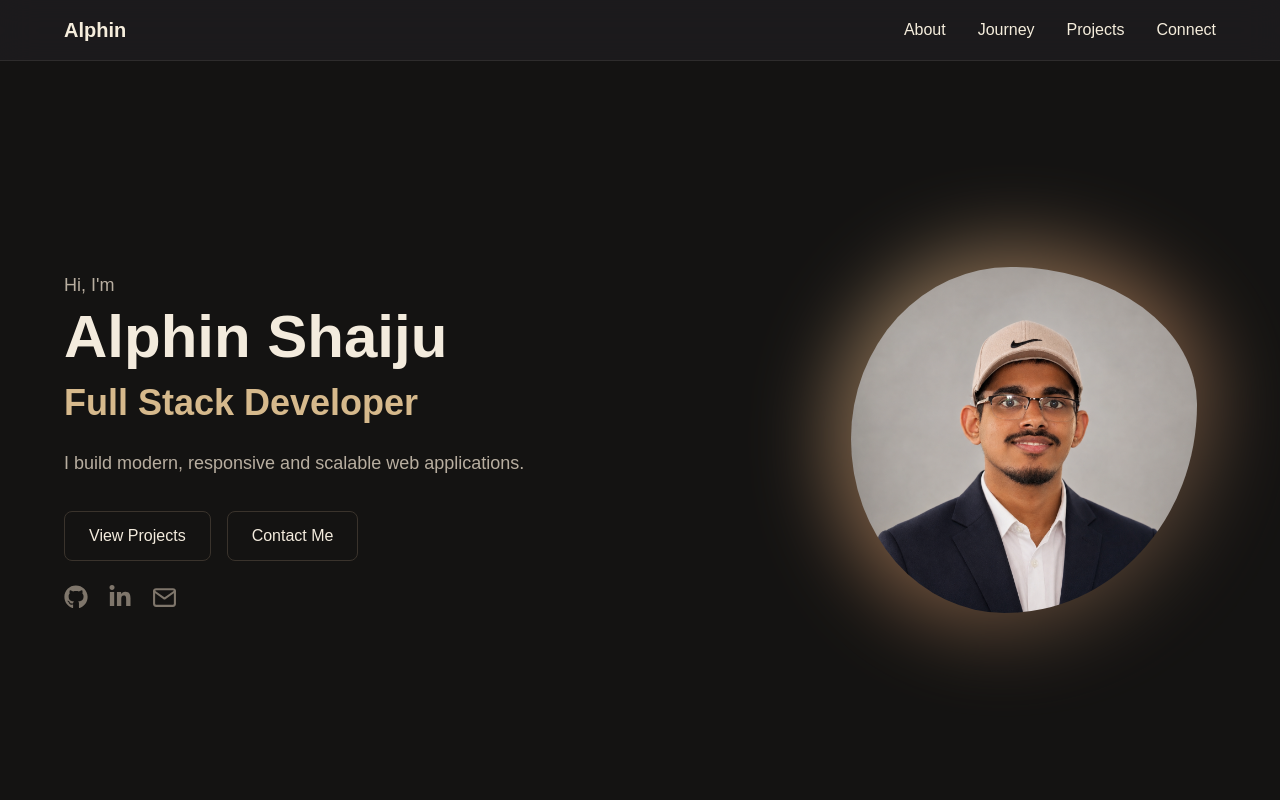
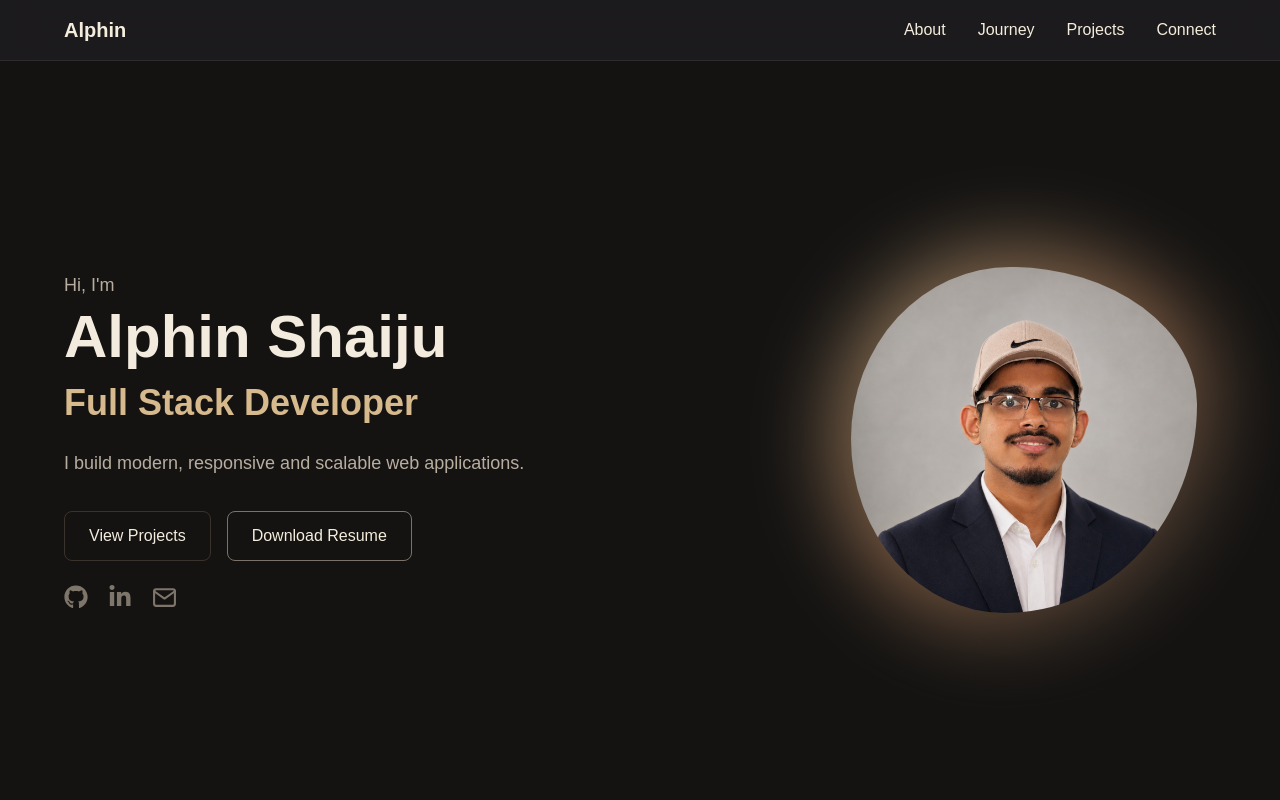
Before and after one commit to Alphiii2005/Alphin-portfolio, a Next.js app: page / in a window 1280 px wide. Shown: the top 800 px of the page. Built offline with nearby package versions, Linux system fonts and the light colour scheme.

Commit message:
added resume download btn

```diff
--- a/components/Hero.tsx
+++ b/components/Hero.tsx
@@ -37,10 +37,11 @@ export default function Hero() {
             </a>
 
             <a
-              href="#connect"
-              className="rounded-lg border border-[#3A332C] px-6 py-3 text-[#F3EBDD] transition-all duration-300 hover:-translate-y-1 hover:border-[#C98F65] hover:bg-[#C98F65] hover:text-[#141312]"
+              href="/resume.pdf"
+              download="Alphin-Shaiju-Resume.pdf"
+              className="rounded-lg border border-[#7B7369] px-6 py-3 text-[#F5EDDC] transition-all duration-300 hover:-translate-y-1 hover:border-[#D7C9B2] hover:bg-[#D7C9B2] hover:text-[#1F1D20]"
             >
-              Contact Me
+              Download Resume
             </a>
 
           </div>
```
